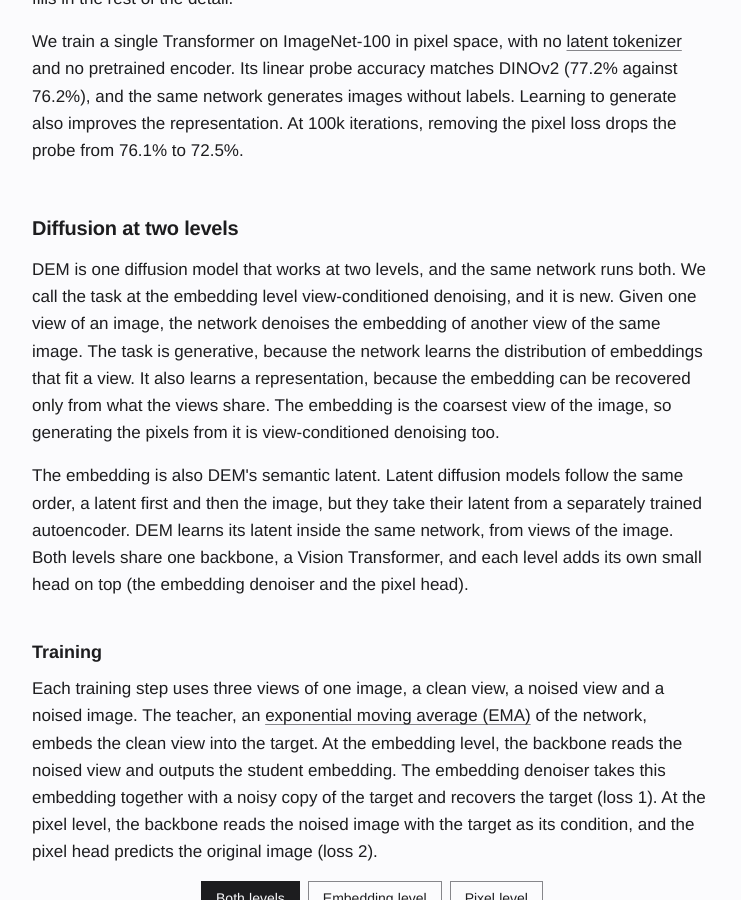
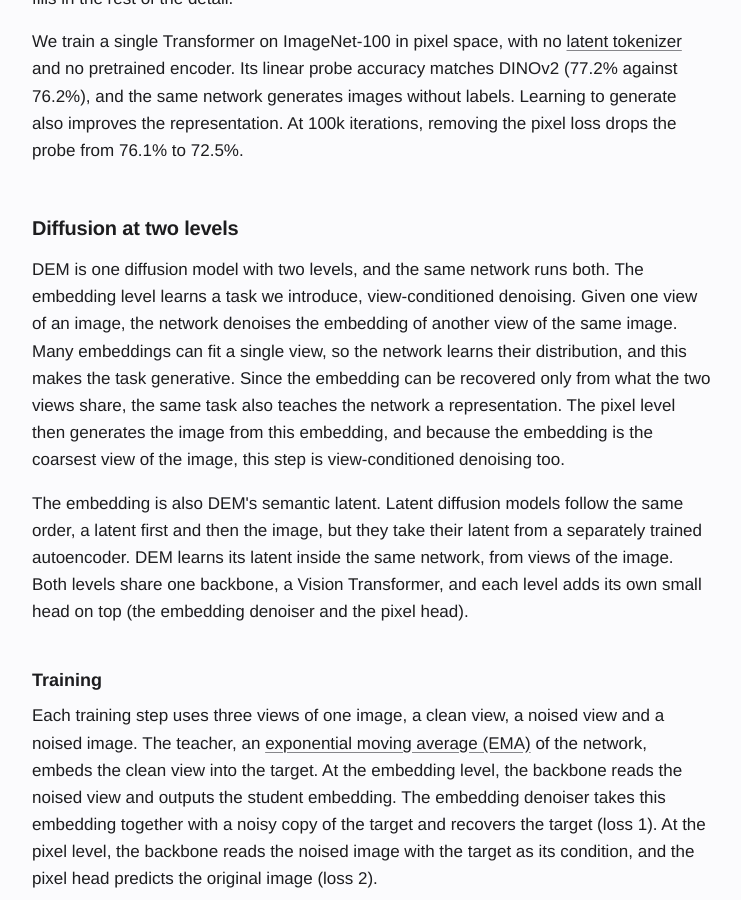
Before and after one commit to rabiulcste/rabiulcste.github.io, a Jekyll site: the page built from dem-denoising-embeddings/index.html, in a window 1280 px wide and 900 px high, scrolled down 1443 px. Shown: the whole window, without its empty margins (268-1009 px from the left). Built offline with Jekyll 4.4.1, drawn with Linux system fonts in a browser that asks for light colours.

Commit message:
DEM page: two-levels paragraph reads as one thought

```diff
--- a/dem-denoising-embeddings/index.html
+++ b/dem-denoising-embeddings/index.html
@@ -246,7 +246,7 @@
 
 <section id="method">
     <h2>Diffusion at two levels</h2>
-    <p>DEM is one diffusion model that works at two levels, and the same network runs both. We call the task at the embedding level view-conditioned denoising, and it is new. Given one view of an image, the network denoises the embedding of another view of the same image. The task is generative, because the network learns the distribution of embeddings that fit a view. It also learns a representation, because the embedding can be recovered only from what the views share. The embedding is the coarsest view of the image, so generating the pixels from it is view-conditioned denoising too.</p>
+    <p>DEM is one diffusion model with two levels, and the same network runs both. The embedding level learns a task we introduce, view-conditioned denoising. Given one view of an image, the network denoises the embedding of another view of the same image. Many embeddings can fit a single view, so the network learns their distribution, and this makes the task generative. Since the embedding can be recovered only from what the two views share, the same task also teaches the network a representation. The pixel level then generates the image from this embedding, and because the embedding is the coarsest view of the image, this step is view-conditioned denoising too.</p>
     <p>The embedding is also DEM's semantic latent. Latent diffusion models follow the same order, a latent first and then the image, but they take their latent from a separately trained autoencoder. DEM learns its latent inside the same network, from views of the image. Both levels share one backbone, a Vision Transformer, and each level adds its own small head on top (the embedding denoiser and the pixel head).</p>
     <h3>Training</h3>
     <p>Each training step uses three views of one image, a clean view, a noised view and a noised image. The teacher, an <a href="https://arxiv.org/abs/2104.14294">exponential moving average (EMA)</a> of the network, embeds the clean view into the target. At the embedding level, the backbone reads the noised view and outputs the student embedding. The embedding denoiser takes this embedding together with a noisy copy of the target and recovers the target (loss 1). At the pixel level, the backbone reads the noised image with the target as its condition, and the pixel head predicts the original image (loss 2).</p>
```
